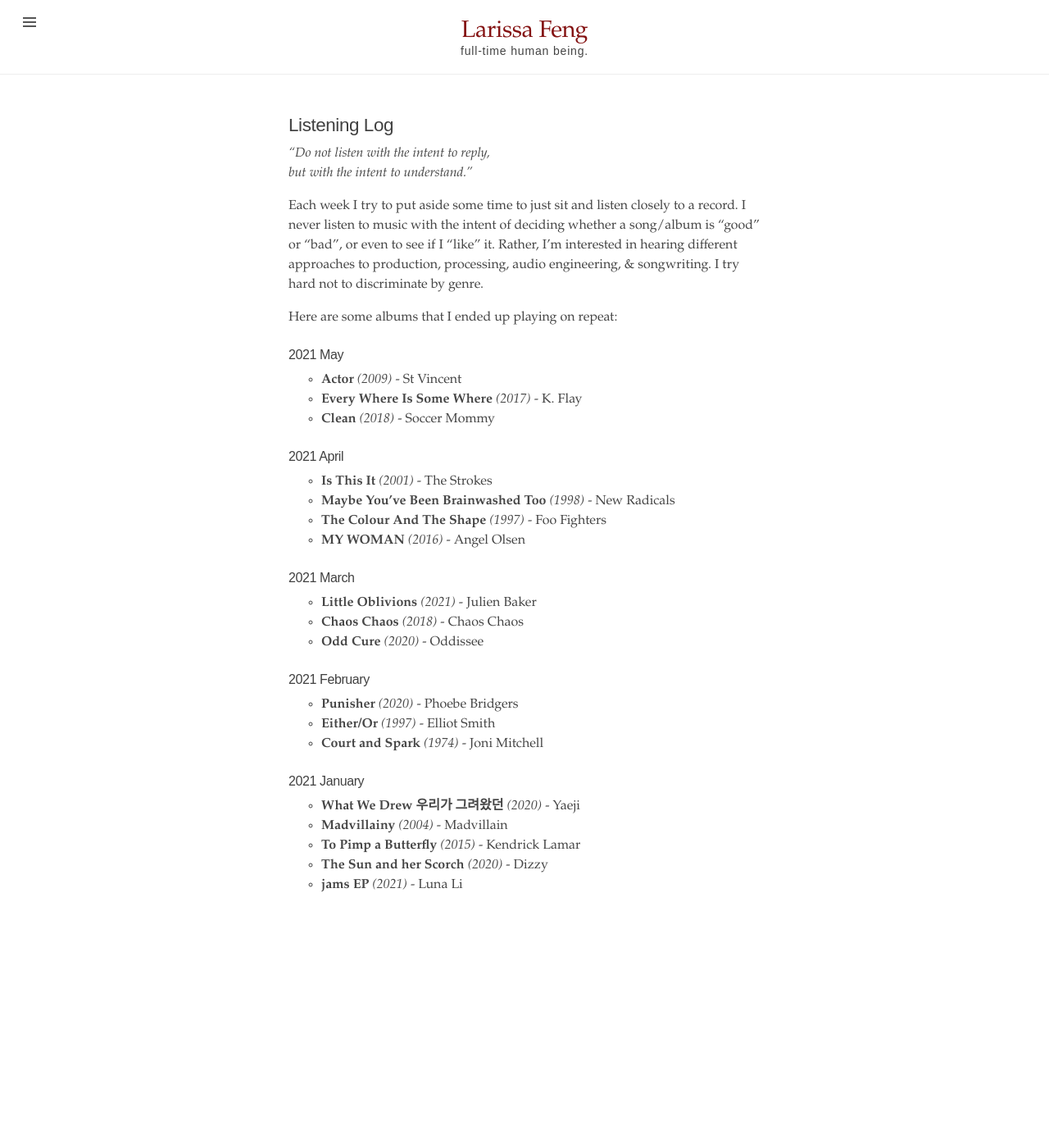
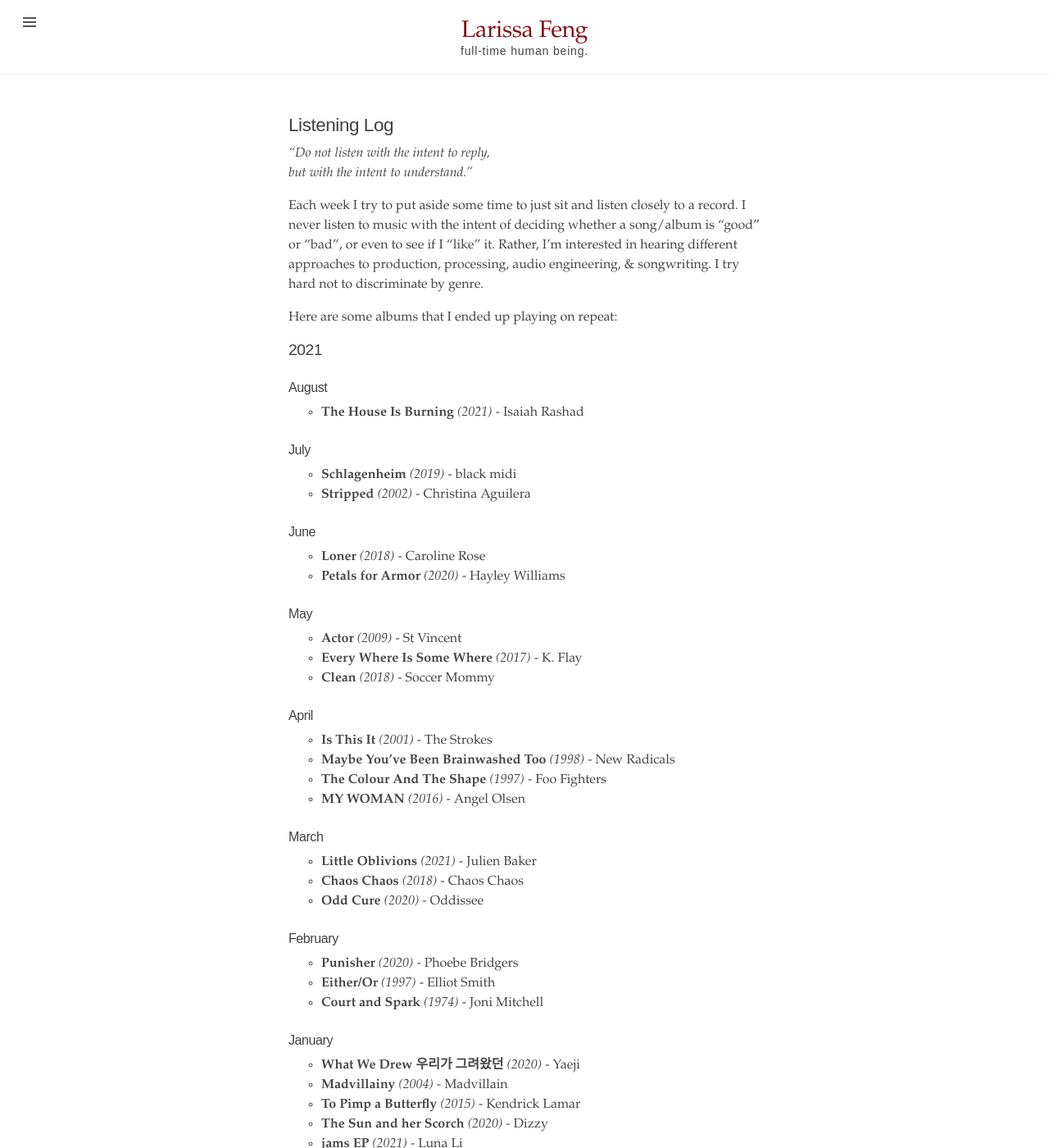
Before and after one commit to mondayrain/mondayrain.github.io, a Jekyll site: the page built from listening_log.md, in a window 1280 px wide and 1400 px high. Shown: the whole window at 82% size. Built offline with Jekyll 4.4.1, drawn with Linux system fonts in a browser that asks for light colours.

Commit message:
Update listening_log.md

```diff
--- a/listening_log.md
+++ b/listening_log.md
@@ -10,28 +10,41 @@ Each week I try to put aside some time to just sit and listen closely to a recor
 
 Here are some albums that I ended up playing on repeat:
 
-### 2021 May
+## 2021
+
+### August
+- **The House Is Burning** _(2021)_ - Isaiah Rashad
+
+### July
+- **Schlagenheim** _(2019)_ - black midi
+- **Stripped** _(2002)_ - Christina Aguilera
+
+### June
+- **Loner** _(2018)_ - Caroline Rose
+- **Petals for Armor** _(2020)_ - Hayley Williams
+
+### May
 - **Actor** _(2009)_ - St Vincent
 - **Every Where Is Some Where** _(2017)_ - K. Flay
 - **Clean** _(2018)_ - Soccer Mommy
 
-### 2021 April
+### April
 - **Is This It** _(2001)_ - The Strokes
 - **Maybe You've Been Brainwashed Too** _(1998)_ - New Radicals
 - **The Colour And The Shape** _(1997)_ - Foo Fighters
 - **MY WOMAN** _(2016)_ - Angel Olsen
 
-### 2021 March
+### March
 - **Little Oblivions** _(2021)_ - Julien Baker
 - **Chaos Chaos** _(2018)_ - Chaos Chaos
 - **Odd Cure** _(2020)_ - Oddissee
 
-### 2021 February
+### February
 - **Punisher** _(2020)_ - Phoebe Bridgers
 - **Either/Or** _(1997)_ - Elliot Smith
 - **Court and Spark** _(1974)_ - Joni Mitchell
 
-### 2021 January
+### January
 - **What We Drew 우리가 그려왔던** _(2020)_ - Yaeji
 - **Madvillainy** _(2004)_ - Madvillain
 - **To Pimp a Butterfly** _(2015)_ - Kendrick Lamar
```
